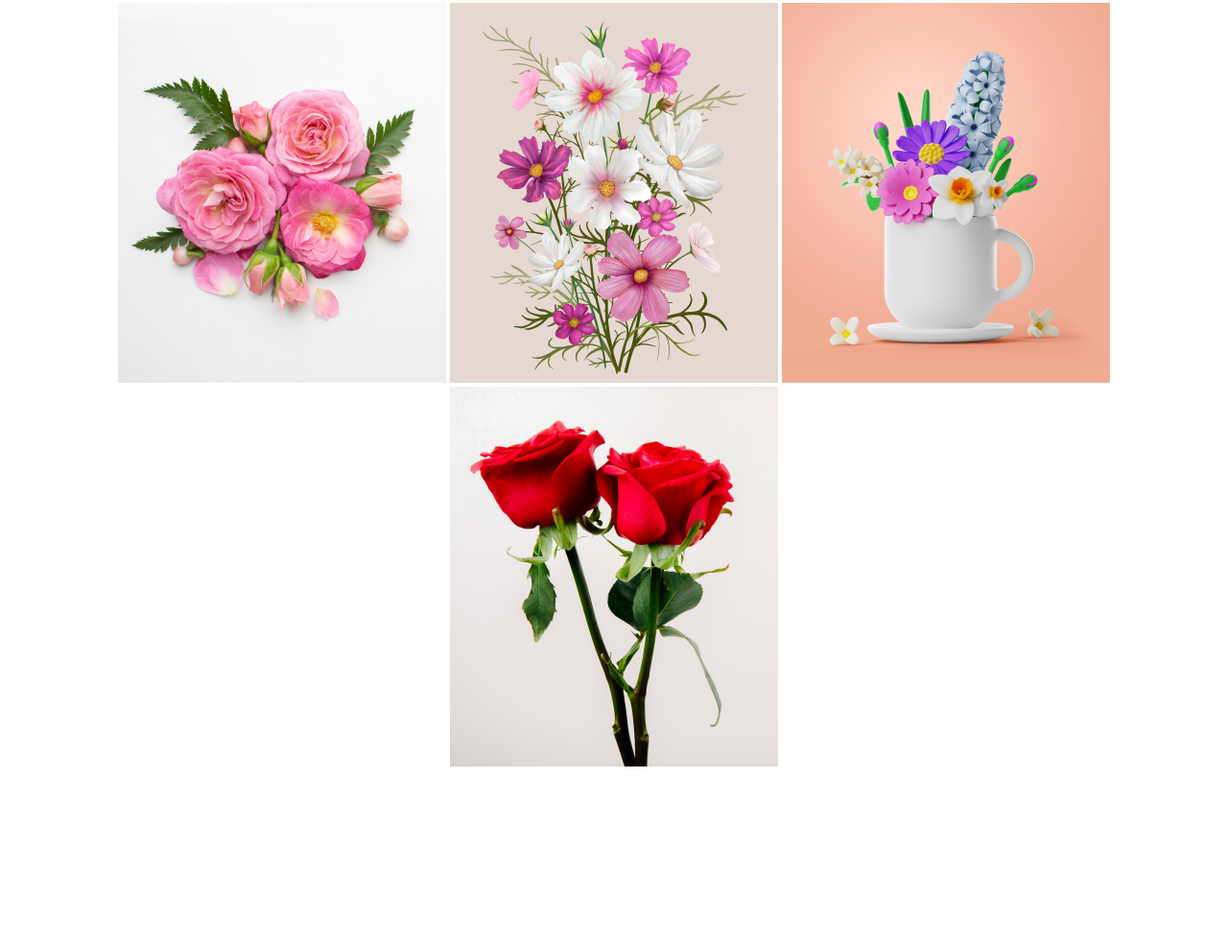
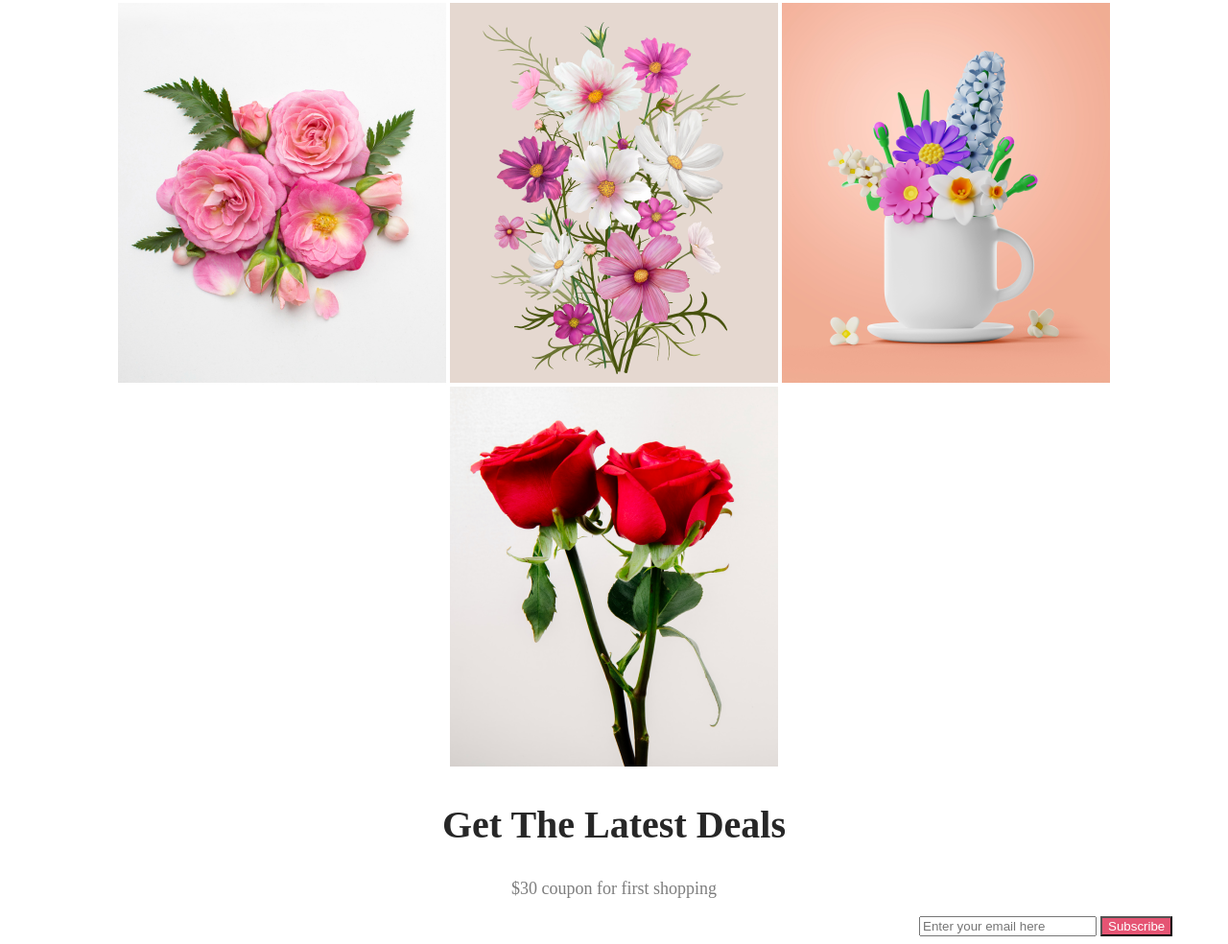
Before and after one commit to Sabiha1010/flower-shop-website, a plain HTML site: page index.html in a window 1280 px wide. Shown: the part 1801-2785 px from the top of the page at 96% size. Before the commit the page ends 2628 px from the top, so only its background shows below. Drawn offline with Linux system fonts and the light colour scheme.

Commit message:
added more sections

```diff
--- a/index.html
+++ b/index.html
@@ -43,8 +43,17 @@
             <img src="images/Rectangle 6.png" alt="">
 
          </div>
+       </section>
+       <section class="latest deals">
+        <h2 class="title4">Get The Latest Deals</h2>
+        <p class="description4">$30 coupon for first shopping</p>
+        <label for="email" class="subcription"> <input type="email" id="email" placeholder="Enter your email here"> </label>
+        <button class="btn3">Subscribe</button>
 
        </section>
+
+
+
 
     </main>
     <footer>
--- a/style.css
+++ b/style.css
@@ -86,3 +86,30 @@
     font-weight: 400;
     text-align: center;
 }
+.latest deals{
+    width: 1440px;
+    height: 449px;
+    border-radius: 8px;
+}
+.title4{
+    color: #272727;
+text-align: center;
+font-size: 40px;
+font-weight: 800;
+}
+.description4{
+    color: rgba(39, 39, 39, 0.60);
+    font-size: 18px;
+    font-weight: 400;
+    text-align: center;
+}
+.subcription {
+    margin-left: 950px;
+    width: 700px;
+    height: 64px;
+    background: #FFF;}
+.btn3{
+    color: white;
+    background-color: #E55473;
+    text-align: center;
+}
```
